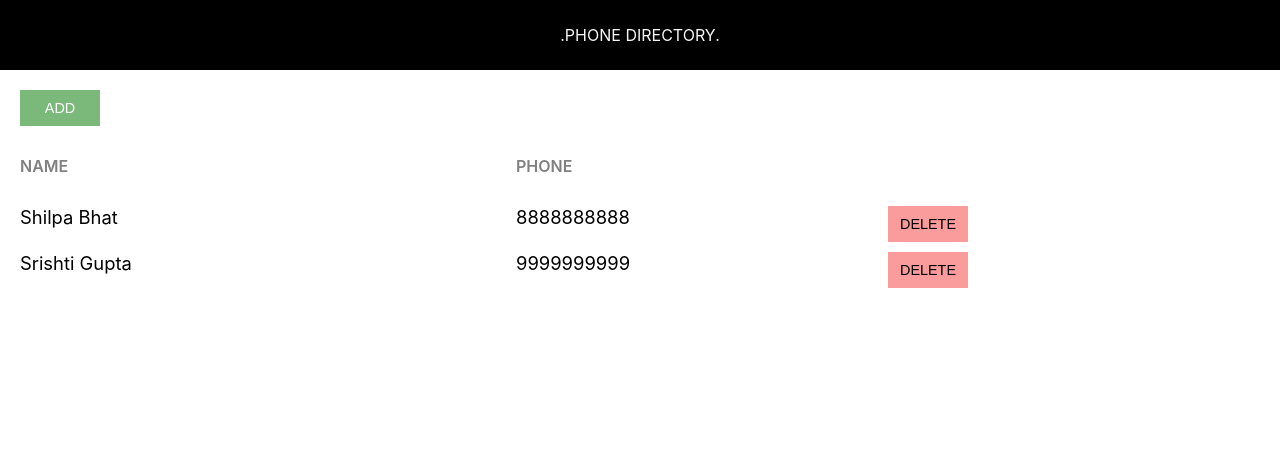
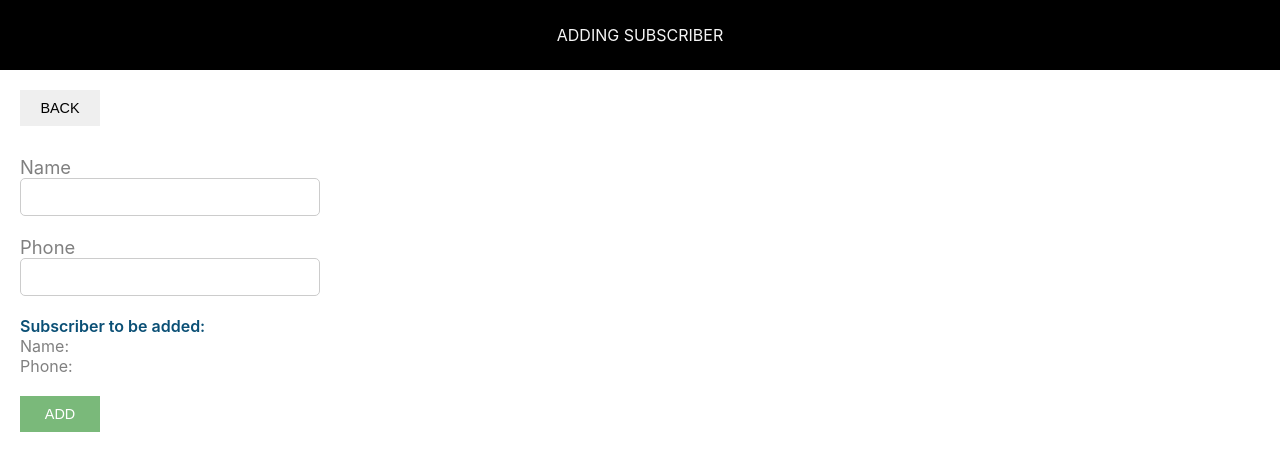
Before and after one commit to MACHINE-IT/phone-directory, a React (Create React App) app: page / in a window 1280 px wide. Shown: the top 470 px of the page. Built offline with nearby package versions, Linux system fonts and the light colour scheme.

Commit message:
Added 'AddSubscriber' component

```diff
--- /dev/null
+++ b/src/AddSubscriber.css
@@ -0,0 +1,36 @@
+.subscriber-form {
+    margin-top: 30px;
+}
+
+.label-control {
+    color: #808080;
+    font-size: 1.15rem;
+    margin-right: 15px;
+}
+
+.input-control {
+    width: 300px;
+    min-width: 100px;
+    padding: 10px 15px;
+    display: inline-block;
+    border: 1px solid #ccc;
+    border-radius: 5px;
+    box-sizing: border-box;
+    font-size: 0.9rem;
+    outline: none;
+}
+
+.subscriber-info-container {
+    font-size: 1rem;
+    margin-right: 10px;
+    margin-bottom: 20px;
+}
+
+.subscriber-to-add-heading {
+    color: #0a4f75;
+    font-weight: 600;
+}
+
+.subscriber-info {
+    color: #808080;
+}
--- /dev/null
+++ b/src/AddSubscriber.js
@@ -0,0 +1,30 @@
+import React, { Component } from 'react';
+import Header from './Header';
+import './AddSubscriber.css'
+
+export class AddSubscriber extends Component {
+    render() {
+        return (
+            <div>
+            <Header heading="Adding Subscriber" />
+                <div className="component-body-container">
+                    <button className="custom-btn">Back</button>
+                    <form className="subscriber-form">
+                        <label htmlFor="name" className="label-control">Name</label><br/>
+                        <input id="name" type="text" className="input-control" name="name"/><br/><br/>
+                        <label htmlFor="phone" className="label-control">Phone</label><br/>
+                        <input type="text" className="input-control" name="phone"/><br/><br/>
+                        <div className="subscriber-info-container">
+                            <span className="subscriber-to-add-heading">Subscriber to be added: </span><br/>
+                            <span className="subscriber-info">Name: </span><br/>
+                            <span className="subscriber-info">Phone: </span><br/>
+                        </div>
+                        <button type="submit" className="custom-btn add-btn">Add</button>
+                    </form>
+                </div>
+            </div>
+        )
+    }
+}
+
+export default AddSubscriber;
--- a/src/App.css
+++ b/src/App.css
@@ -1,20 +1,3 @@
-.component-body-container {
-    padding: 20px;
-}
-.custom-btn {
-    padding: 10px;
-    border: none;
-    margin-right: 10px;
-    text-transform: uppercase;
-    width: 80px;
-    font-size: 0.9rem;
-    cursor: pointer;
-    outline: none;
-}
-.add-btn {
-    background: #7ab97a;
-    color: #fff;
-}
 .grid-container {
     display: grid;
     grid-template-columns: 40% 30% auto;
--- /dev/null
+++ b/src/common/common.css
@@ -0,0 +1,18 @@
+.component-body-container {
+    padding: 20px;
+}
+.custom-btn {
+    padding: 10px;
+    border: none;
+    margin-right: 10px;
+    text-transform: uppercase;
+    width: 80px;
+    font-size: 0.9rem;
+    cursor: pointer;
+    outline: none;
+}
+
+.add-btn {
+    background: #7ab97a;
+    color: #fff;
+}
--- a/src/index.js
+++ b/src/index.js
@@ -2,14 +2,18 @@
 import ReactDOM from 'react-dom';
 import './index.css';
 import App from './App';
+import AddSubscriber from './AddSubscriber';
 import reportWebVitals from './reportWebVitals';
+import './common/common.css'
 
 ReactDOM.render(
   <React.StrictMode>
-    <App />
+    <AddSubscriber />
   </React.StrictMode>,
   document.getElementById('root')
 );
+
+//ReactDOM.render(<App />, document.getElementById("q1"));
 
 // If you want to start measuring performance in your app, pass a function
 // to log results (for example: reportWebVitals(console.log))
```
